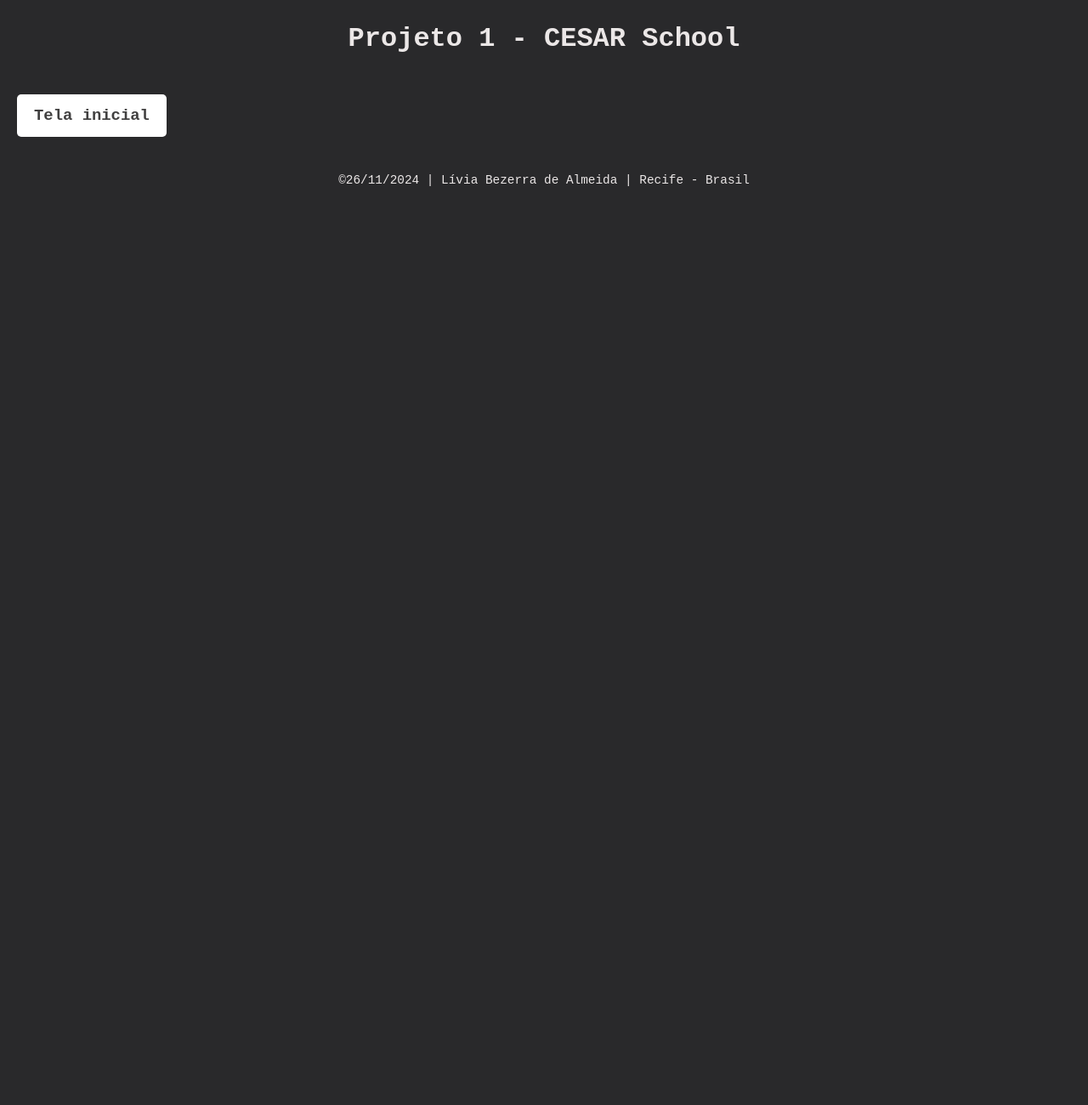
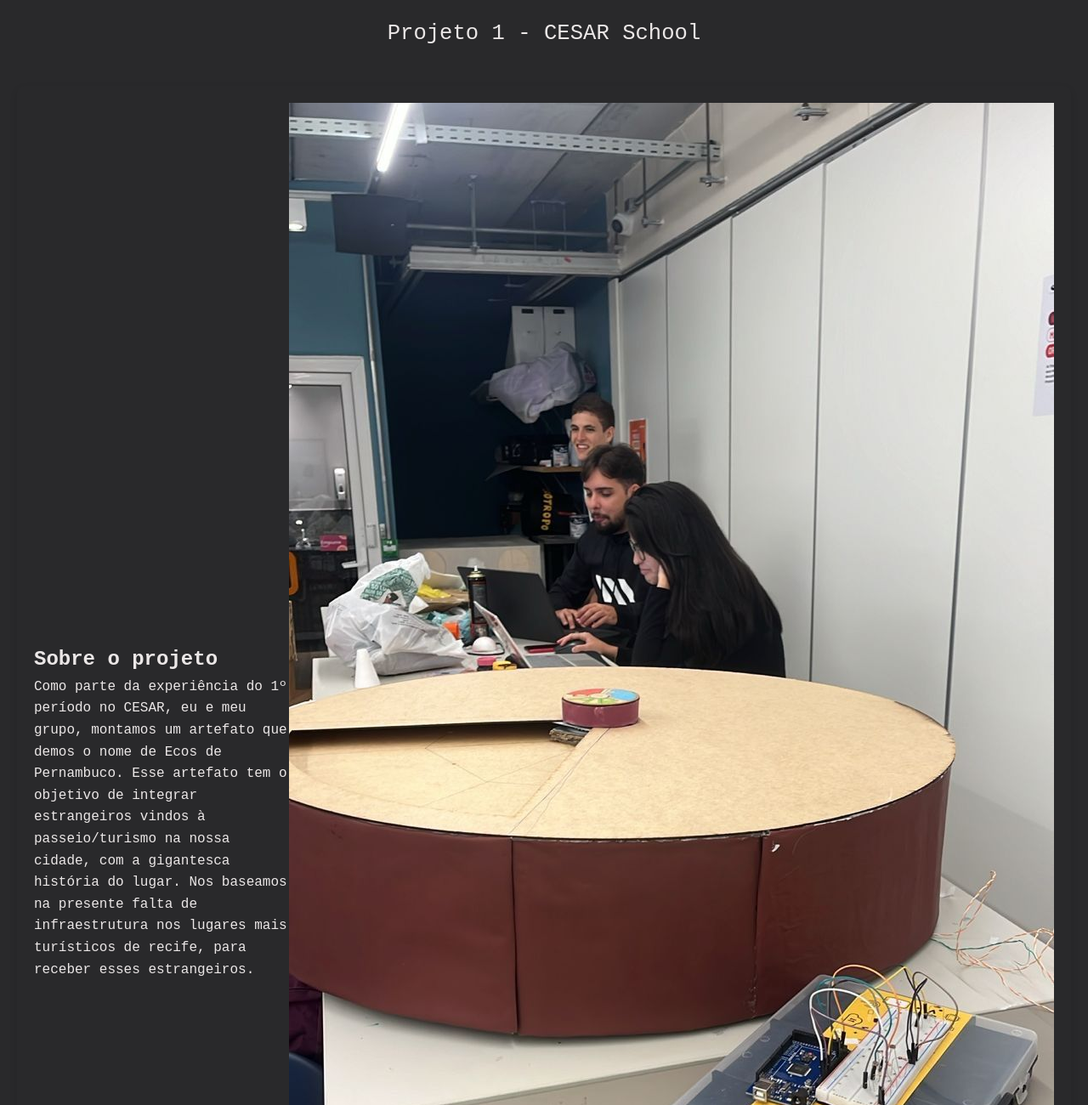
Before and after one commit to liv553/Portfolio, a plain HTML site: page projeto1.html in a window 1280 px wide. Shown: the top 1300 px of the page at 85% size. Before the commit the page ends 800 px from the top, so only its background shows below. Drawn offline with Linux system fonts and the light colour scheme.

Commit message:
projeto1 e referencias comepleto

```diff
--- a/projeto1.html
+++ b/projeto1.html
@@ -1,3 +1,4 @@
+
 <!DOCTYPE html>
 <html lang="pt">
 <head>
@@ -8,21 +9,29 @@
 </head>
 <body>
     <header>
-        <h1>Projeto 1 - CESAR School</h1>
+        <h1 class="name">Projeto 1 - CESAR School</h1>
     </header>
     <main>
-        <section class="">
-            <div class="">
-                <h2></h2>
-                <p></p>
+        <section class="intro">
+            <div class="container1">
+                <div class="text">
+                    <h2>Sobre o projeto</h2>
+                        <p>Como parte da experiência do 1º período no CESAR, eu e meu grupo, montamos um artefato que demos o nome de
+                            Ecos de Pernambuco. Esse artefato tem o objetivo de integrar estrangeiros vindos à passeio/turismo na nossa cidade,
+                            com a gigantesca história do lugar. Nos baseamos na presente falta de infraestrutura nos lugares mais
+                            turísticos de recife, para receber esses estrangeiros.
+                        </p>
+                </div>
             </div>
+            <div class="image">
+                <img src="projeto1foto.jpeg" alt="Foto pessoal" />
             <div class="buttons">
-                <a href="index.html" class="button">Tela inicial</a>
+                <a href="index.html" class="buttonName">Tela inicial</a>
             </div>
         </section>
     </main>
     <footer>
-        <p>&copy;26/11/2024 | Lívia Bezerra de Almeida | Recife - Brasil</p>
+        <p>&copy; 26/11/2024 | Lívia Bezerra de Almeida | Recife - Brasil</p>
     </footer>
 </body>
 </html>
--- a/style.css
+++ b/style.css
@@ -34,6 +34,11 @@ footer {
     font-size: 0.9em;
 }
 
+.name {
+    font-size: 1.6rem;
+    font-weight: lighter;
+}
+
 .container {
     display: flex;
     justify-content: space-between;
@@ -59,22 +64,22 @@ footer {
 }
 
 .container img {
-    max-width: 300px; /* Ajusta o tamanho máximo da imagem */
-    height: auto; /* Mantém a proporção */
+    max-width: 300px;
+    height: auto;
     border-radius: 5px;
-    margin-left: 20px; /* Espaço entre o texto e a imagem */
+    margin-left: 20px;
 }
 
 .buttons {
-    margin-top: 10px; /* Espaçamento entre a imagem e os botões */
+    margin-top: 10px;
     display: flex;
-    gap: 10px; /* Espaço entre os botões */
+    gap: 10px;
 }
 
 .button {
     display: inline-block;
     padding: 10px 20px;
-    text-decoration: none; /* Remove o sublinhado */
+    text-decoration: none;
     color: #414040;
     background-color: #fff;
     border-radius: 5px;
@@ -82,3 +87,21 @@ footer {
     font-weight: bold;
     text-align: center;
 }
+
+.buttonName {
+    bottom: 50px;
+    transform: translateX(325%);
+    display: inline-block;
+    text-decoration: none;
+    padding: 10px 20px;
+    color: #414040;
+    background-color: #fff;
+    border-radius: 5px;
+    font-size: 0.5cm;
+    text-align: center;
+}
+
+a {
+    color:#ebe7e7;
+    pointer-events: auto;
+}
```
Also changed, not shown: index.html (+5 -6 lines), referencias.html (+17 -4 lines), projeto1foto.jpeg (added).
